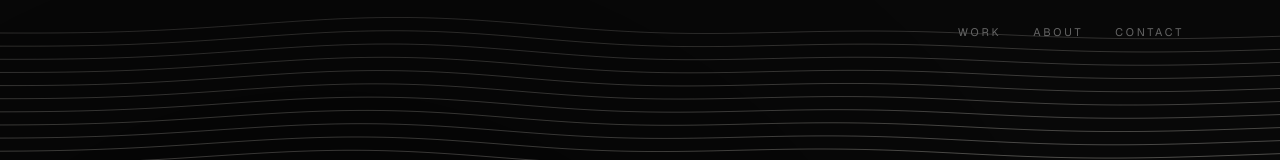
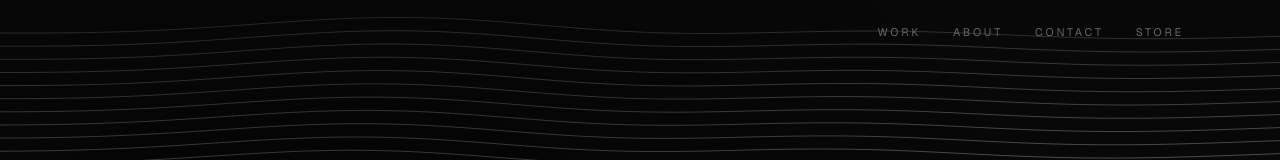
Before and after one commit to hadencain/portfolio, a Next.js app: page / in a window 1280 px wide. Shown: the top 160 px of the page. Built offline with nearby package versions, Linux system fonts and the light colour scheme.

Commit message:
feat: path-aware nav with Store link

```diff
--- a/components/nav.tsx
+++ b/components/nav.tsx
@@ -1,5 +1,6 @@
 "use client";
 
+import Link from "next/link";
 import { useEffect, useState } from "react";
 
 export function Nav() {
@@ -20,14 +21,19 @@ export function Nav() {
       }`}
     >
       <div className="flex gap-8">
-        {["Work", "About", "Contact"].map((item) => (
-          <a
-            key={item}
-            href={`#${item.toLowerCase()}`}
+        {[
+          { label: "Work", href: "/#work" },
+          { label: "About", href: "/#about" },
+          { label: "Contact", href: "/#contact" },
+          { label: "Store", href: "/store" },
+        ].map((item) => (
+          <Link
+            key={item.label}
+            href={item.href}
             className="text-[11px] tracking-[0.25em] uppercase text-[#666666] hover:text-[#888] transition-colors duration-300"
           >
-            {item}
-          </a>
+            {item.label}
+          </Link>
         ))}
       </div>
     </nav>
--- a/components/store/store-section.tsx
+++ b/components/store/store-section.tsx
@@ -1,5 +1,6 @@
 "use client";
 
+import Link from "next/link";
 import { motion } from "framer-motion";
 import { PRODUCTS, type StoreProduct } from "./products";
 import { BuyButton } from "./buy-button";
@@ -121,10 +122,9 @@ export function StoreSection() {
       )}
 
       <div className="mt-24 pt-8 border-t border-[#1c1c1c] flex gap-8">
-        {/* eslint-disable-next-line @next/next/no-html-link-for-pages */}
-        <a href="/#work" className="text-[10px] font-mono tracking-[0.22em] text-[#555] hover:text-[#888] transition-colors duration-300">
+        <Link href="/#work" className="text-[10px] font-mono tracking-[0.22em] text-[#555] hover:text-[#888] transition-colors duration-300">
           FREE BROWSER TOOLS
-        </a>
+        </Link>
         <a
           href="https://github.com/hadencain"
           target="_blank"
```
